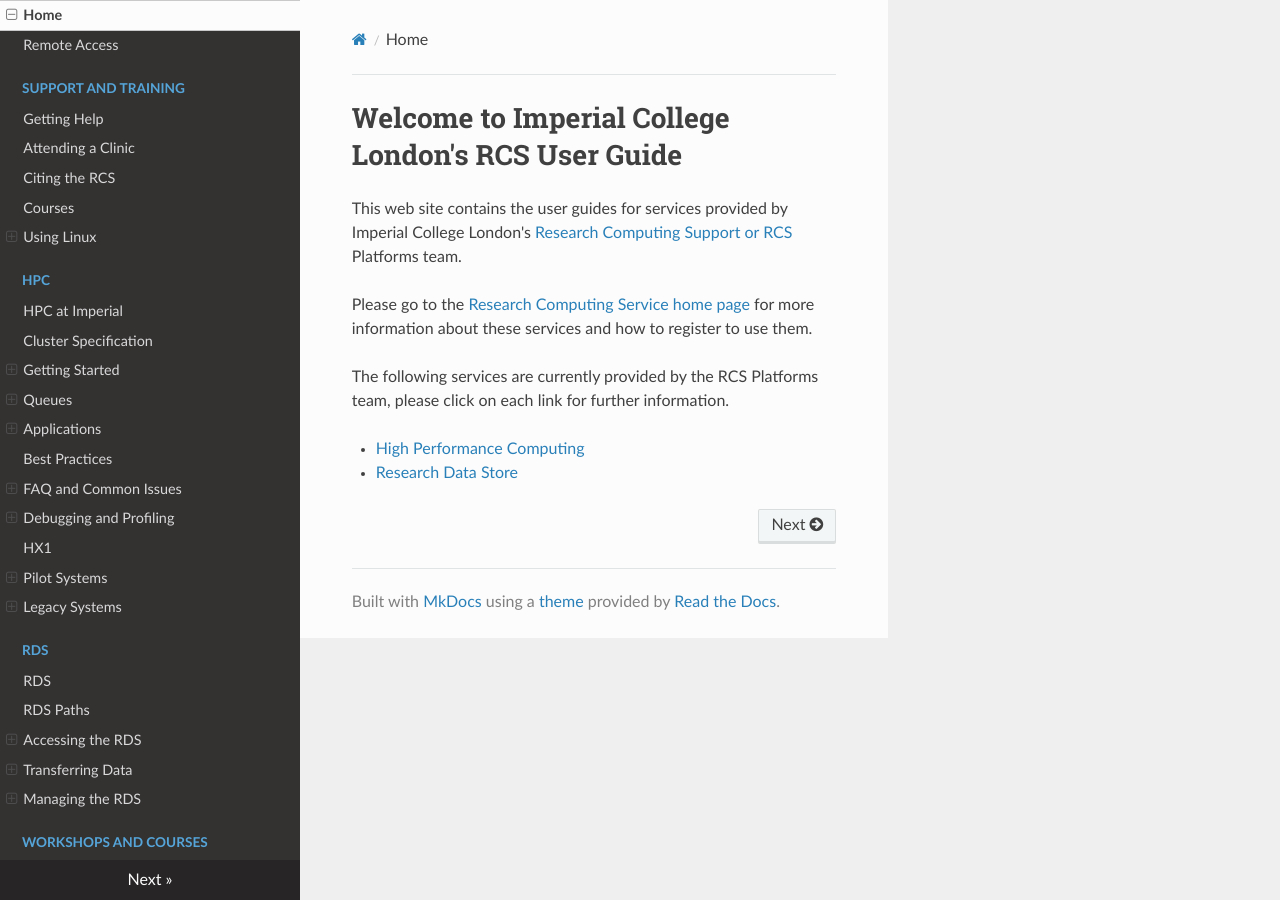
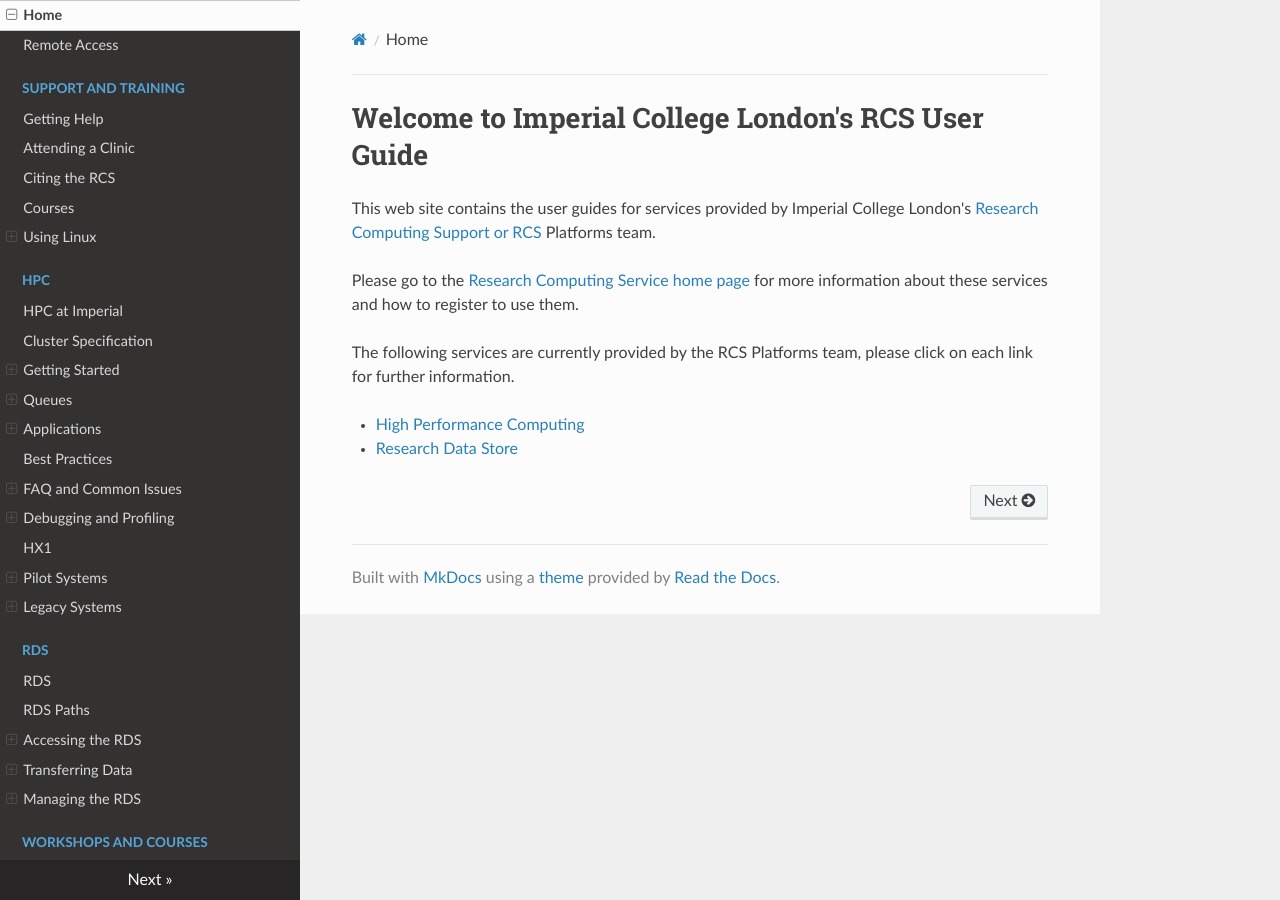
Before and after one commit to ImperialCollegeLondon/icl-rcs-user-guide, an MkDocs documentation site: the page built from docs/index.md, in a window 1280 px wide. Built offline with MkDocs 1.6.1, drawn with Linux system fonts in a browser that asks for light colours; nearby versions of some CDN libraries.

Commit message:
Disabled main content width change in lieu of further testing.

```diff
--- a/docs/stylesheets/extra.css
+++ b/docs/stylesheets/extra.css
@@ -4,6 +4,7 @@
     background-color: #0000CD; /* Imperial Blue */
 }
 
+/* Adjust the with of the main content pane. Commented out due to rendering issues.
 .wy-nav-content {
-    max-width: 60%; /* Adjust the width of the main content pane. */
-}
+    max-width: 60%;
+} */
```
